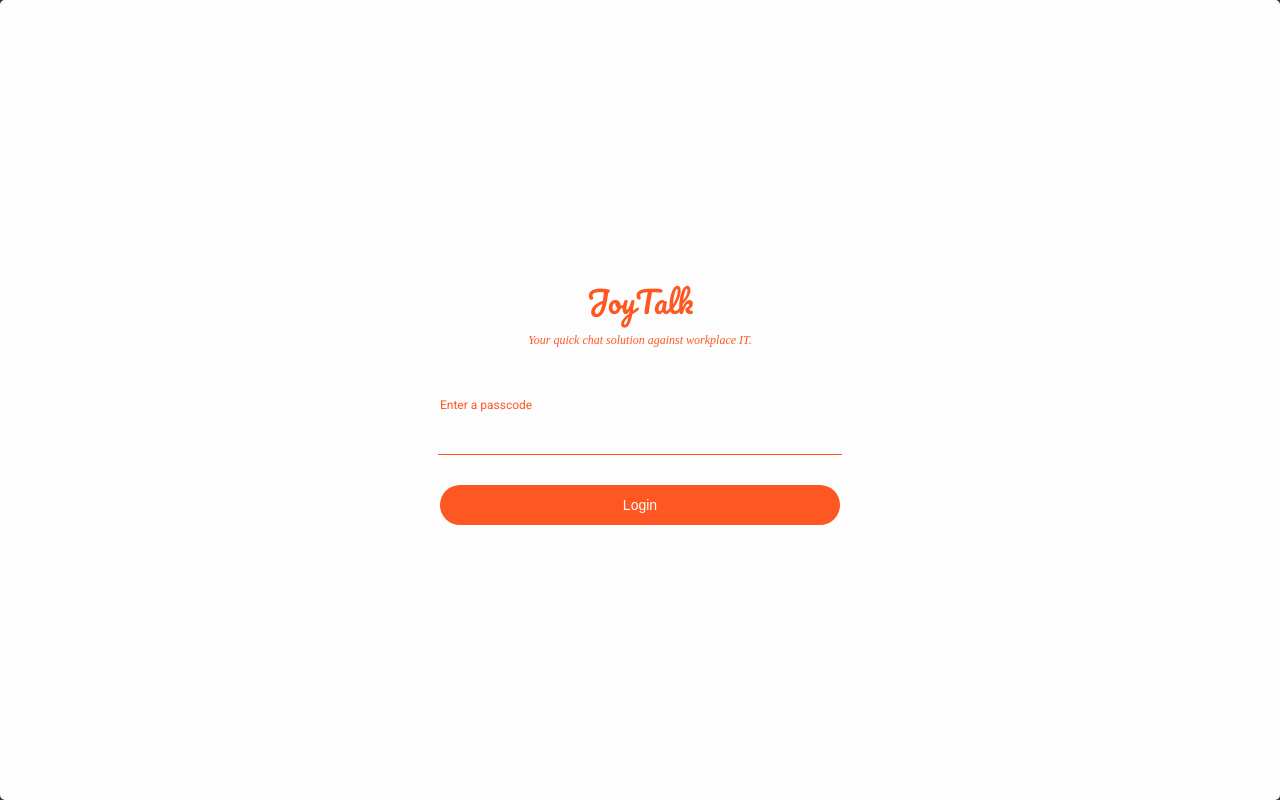
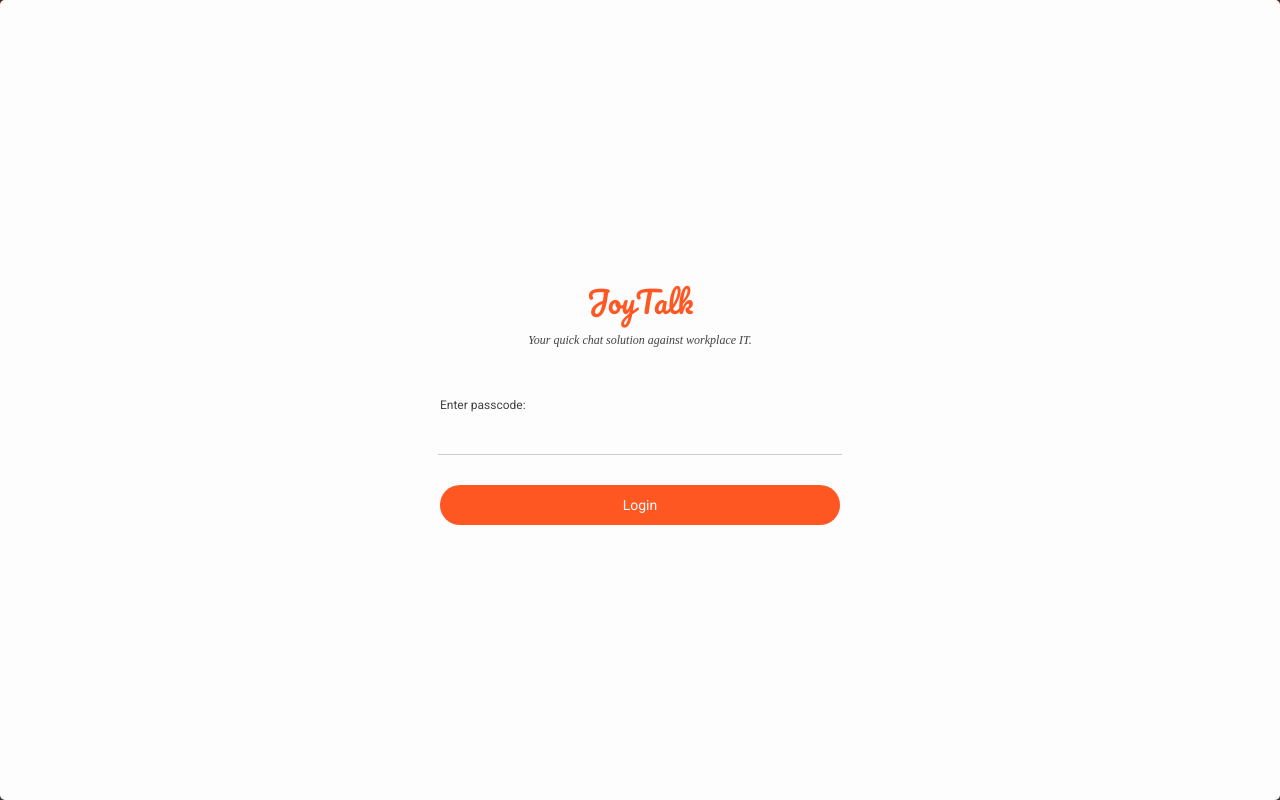
Before and after one commit to ramceconcepcion/joy-talk, a React (Create React App) app: page / in a window 1280 px wide. Built offline with nearby package versions, Linux system fonts and the light colour scheme.

Commit message:
Style optimization and improvements.

```diff
--- a/src/scripts/components/Login.tsx
+++ b/src/scripts/components/Login.tsx
@@ -18,9 +18,9 @@ class Login extends React.Component<any, any>{
                 <div className="login-title">JoyTalk</div>
                 <div className="login-subtitle">Your quick chat solution against workplace IT.</div>
                 <form className="login-form" onSubmit={(evt) => this.submit(evt)}>
-                    <label htmlFor="">Enter a passcode</label>
-                    <input type="text" placeholder="" ref="input1" />
-                    <input type="submit" value="Login" />
+                    <label htmlFor="">Enter passcode:</label>
+                    <input className="passcode" type="password" placeholder="" ref="input1" />
+                    <input className="submitLogin" type="submit" value="Login" />
                 </form>
             </div>
         )
--- a/src/scripts/misc/users.tsx
+++ b/src/scripts/misc/users.tsx
@@ -2,12 +2,17 @@ const entries = [
     {
         id: 1,
         name: "Cucumber",
-        code: "cGFzc3dvcmRmb29iYXJhZGRtZQ==MTIz",
+        code: "cGFzc3dvcmRmb29iYXJhZGRtZQ==Y3VjdW1iZXIxMjM=",
     },
     {
         id: 2,
         name: "Potato",
-        code: "cGFzc3dvcmRmb29iYXJhZGRtZQ==MzIx",
+        code: "cGFzc3dvcmRmb29iYXJhZGRtZQ==cG90YXRvMTIz",
+    },
+    {
+        id: 3,
+        name: "Pineapple",
+        code: "cGFzc3dvcmRmb29iYXJhZGRtZQ==cGluZWFwcGxlMTIz",
     },
 ];
 
--- a/src/styles/components/login.scss
+++ b/src/styles/components/login.scss
@@ -39,10 +39,10 @@
             font-size: 12px;
         }
 
-        input[type="text"] {
+        .passcode {
             color: $primary-regular;
             border: none;
-            border-bottom: 1px solid $primary-regular;
+            border-bottom: 1px solid #ccc;
             background: transparent;
 
             @include size(40px, 100%);
@@ -50,7 +50,7 @@
             text-align: center;
         }
 
-        input[type="submit"] {
+        .submitLogin {
             background: $primary-regular;
             border: none;
             color: #fff;
--- a/src/styles/main.scss
+++ b/src/styles/main.scss
@@ -1,13 +1,16 @@
-body {
-    margin: 0;
-    padding: 0;
+%font {
     font-family: "Roboto", -apple-system, BlinkMacSystemFont, "Segoe UI", "Roboto", "Oxygen",
         "Ubuntu", "Cantarell", "Fira Sans", "Droid Sans", "Helvetica Neue",
         sans-serif;
     -webkit-font-smoothing: antialiased;
     -moz-osx-font-smoothing: grayscale;
+    font-size: 14px;
+}
 
-    font-size: 14px;
+body {
+    margin: 0;
+    padding: 0;
+    @extend %font;
 
     * {
         color: $black;
@@ -19,7 +22,7 @@ button,
 select,
 option,
 label {
-    font-size: 14px;
+    @extend %font;
 }
 
 #root {
--- a/src/styles/themes.scss
+++ b/src/styles/themes.scss
@@ -19,22 +19,21 @@
 
     .login {
 
-        .login-title,
-        .login-subtitle {
+        .login-title {
             color: $regular;
         }
 
         .login-form {
-            label {
-                color: $regular;
-            }
+            // label {
+            //     color: $regular;
+            // }
 
-            input[type="text"] {
-                color: $regular;
-                border-bottom: 1px solid $regular;
-            }
+            // .passcode {
+            //     color: $regular;
+            //     border-bottom: 1px solid $regular;
+            // }
 
-            input[type="submit"] {
+            .submitLogin {
                 background: $regular;
             }
         }
--- a/src/styles/utils/vars.scss
+++ b/src/styles/utils/vars.scss
@@ -1,4 +1,4 @@
-$black: #212121;
+$black: #444;
 $white: #f2f3f4;
 $gray: #dcdcdc;
 $black: #4e4e4e;
```
